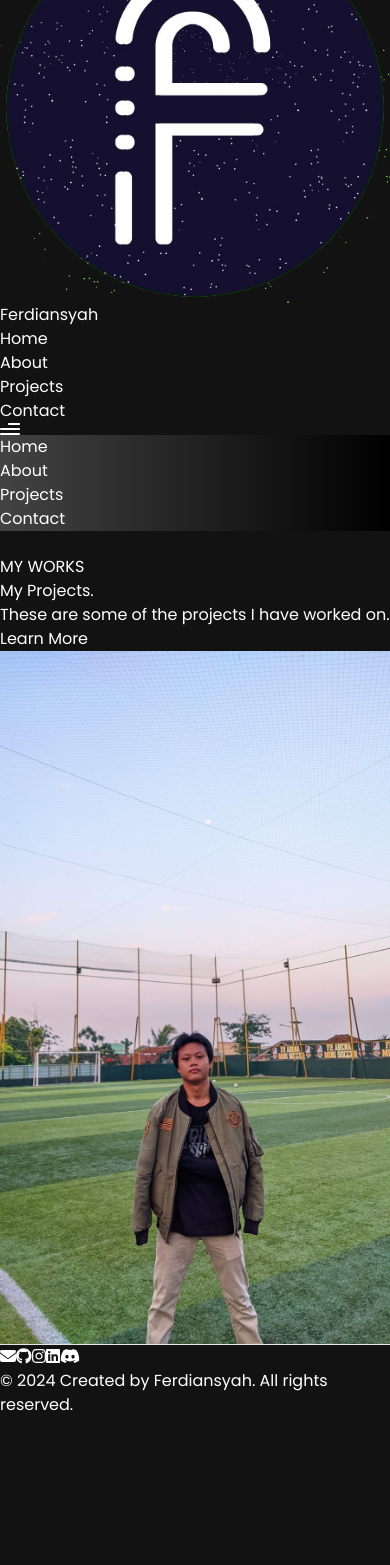
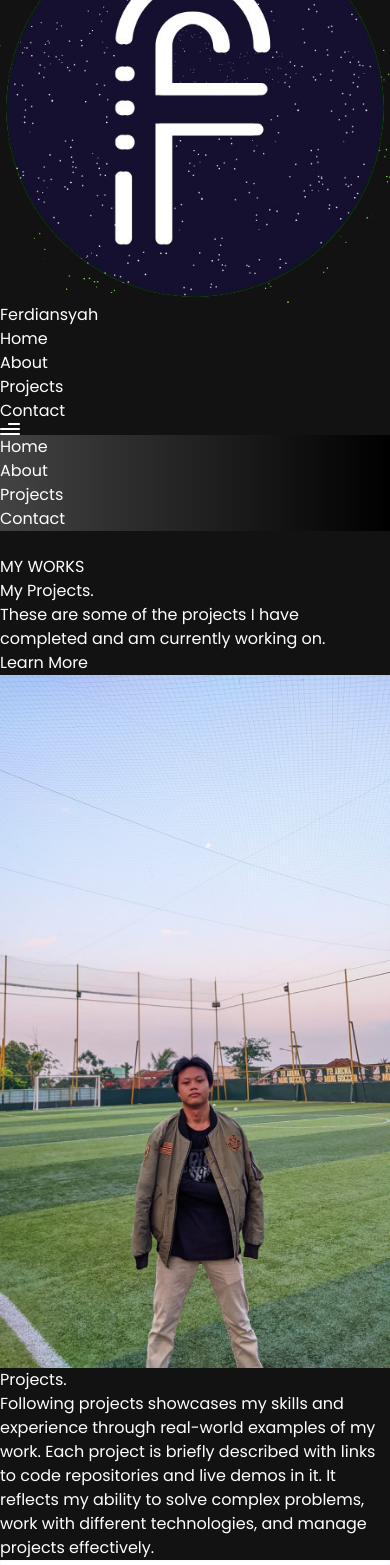
Before and after one commit to dayyysss/ferdi-portofolio, a React (Vite) app: page /projects in a window 390 px wide. Shown: the part 87-1652 px from the top of the page. Before the commit the page ends 1504 px from the top, so only its background shows below. Built offline with nearby package versions, Linux system fonts and the light colour scheme.

Commit message:
revamp projectpage

```diff
--- a/src/App.jsx
+++ b/src/App.jsx
@@ -1,7 +1,7 @@
 import { BrowserRouter, Routes, Route } from "react-router-dom";
 import { Navbar, Home, About, Projects, Contact, StarsCanvas, Footer } from "./components";
 import AboutPage from "./components/about/AboutPage";
-import ProjectPage from "./components/projects/ProjectPage";
+import ProjectPage from "./components/projects/ProjectsPage";
 import ReactFullpage from '@fullpage/react-fullpage';
 
 const App = () => {
--- a/src/components/projects/ProjectPage.jsx
+++ /dev/null
@@ -1,81 +0,0 @@
-import React from "react";
-import { motion } from "framer-motion";
-import { Link } from "react-router-dom";
-import { styles } from "../../styles";
-import Hr from '../Hr';
-import MeAbout from "../../assets/me2.jpeg";
-import Button from '../Button';
-import MainLayout from "../../layouts/MainLayout";
-import SectionWrapper from "../../hoc/SectionWrapper";
-
-const ProjectsContent = () => {
-  return (
-    <section id="projects" className="relative w-full h-screen mx-auto overflow-hidden">
-    <div className="container mx-auto flex flex-col md:flex-row items-center gap-10 md:gap-20 px-5 overflow-hidden">
-      <div className="order-2 md:order-1 flex flex-col justify-center items-start text-start">
-      <motion.p
-          className={`${styles.sectionSubText}`}
-          initial={{ y: -20, opacity: 0 }}
-          whileInView={{ y: 0, opacity: 1 }}
-          transition={{ delay: 0.1, type: "spring" }}
-        >
-          MY WORKS
-        </motion.p>
-        <motion.h1
-          className="bg-white lg:bg-transparent bg-opacity-50 px-3 md:px-0 text-4xl md:text-6xl font-bold"
-          initial={{ x: -100, opacity: 0 }}
-          whileInView={{ x: 0, opacity: 1 }}
-          transition={{ delay: 0.1, type: "spring" }}
-        >
-          My Projects.
-        </motion.h1>
-        <Hr />
-        <motion.p
-          className="text-xl mt-4 tracking-wider text-white-100 leading-[1.7rem] mb-5"
-          initial={{ x: -100, opacity: 0 }}
-          whileInView={{ x: 0, opacity: 1 }}
-          transition={{ delay: 0.2, type: "spring" }}
-        >
-          These are some of the projects I have worked on.
-        </motion.p>
-        <motion.div
-          initial={{ y: 40, opacity: 0 }}
-          whileInView={{ y: 0, opacity: 1 }}
-          transition={{ delay: 0.3, type: "spring" }}
-        >
-          <Button variation="primary">
-            <Link to="/projects">Learn More</Link>
-          </Button>
-        </motion.div>
-      </div>
-
-      <div className="order-1 md:order-2 overflow-hidden">
-        <motion.div
-          className="h-[300px] md:h-[550px] w-[300px] md:w-[400px] ml-0"
-          initial={{ x: 300, opacity: 0, z: -100 }}
-          whileInView={{ x: 0, opacity: 1, z: 0 }}
-          transition={{ delay: 0.5, type: "spring", stiffness: 100, damping: 20 }}
-        >
-          <img
-            src={MeAbout}
-            className="object-cover w-full h-full rounded-3xl grayscale hover:grayscale-0 transition-all duration-300"
-            alt="Ferdi"
-          />
-        </motion.div>
-      </div>
-    </div>
-  </section>
-  );
-};
-
-const WrappedProjectsContent = SectionWrapper(ProjectsContent, "projects");
-
-const ProjectPage = () => {
-  return (
-    <MainLayout>
-      <WrappedProjectsContent />
-    </MainLayout>
-  );
-};
-
-export default ProjectPage;
--- /dev/null
+++ b/src/components/projects/ProjectsPage.jsx
@@ -0,0 +1,159 @@
+import React from "react";
+import { motion } from "framer-motion";
+import { Link } from "react-router-dom";
+import { styles } from "../../styles";
+import Hr from '../Hr';
+import { Tilt } from "react-tilt";
+import MeAbout from "../../assets/me2.jpeg";
+import Button from '../Button';
+import MainLayout from "../../layouts/MainLayout";
+import SectionWrapper from "../../hoc/SectionWrapper";
+import { fadeIn, textVariant } from "../../utils/motion";
+import { projects } from "../../constants";
+import { github } from "../../assets";
+
+const ProjectCard = ({
+  index,
+  name,
+  description,
+  tags,
+  image,
+  source_code_link,
+}) => (
+  <motion.div variants={fadeIn("up", "spring", index * 0.5, 0.75)}>
+    <Tilt
+      options={{
+        max: 45,
+        scale: 1,
+        speed: 450,
+      }}
+      className="bg-tertiary p-5 rounded-2xl sm:w-[360px] w-full"
+    >
+      <div className="relative w-full h-[230px]">
+        <img
+          src={image}
+          alt="project_image"
+          className="w-full h-full object-cover rounded-2xl"
+        />
+        <div className="absolute inset-0 flex justify-end m-3 card-img_hover">
+          <div
+            onClick={() => window.open(source_code_link, "_blank")}
+            className="black-gradient w-10 h-10 rounded-full flex justify-center items-center cursor-pointer"
+          >
+            <img
+              src={github}
+              alt="source code"
+              className="w-1/2 h-1/2 object-contain"
+            />
+          </div>
+        </div>
+      </div>
+      <div className="mt-5">
+        <h3 className="text-white font-bold text-[24px]">{name}</h3>
+        <p className="mt-2 text-secondary text-[14px]">{description}</p>
+      </div>
+      <div className="mt-4 flex flex-wrap gap-2">
+        {tags.map((tag) => (
+          <p key={`${name}-${tag.name}`} className={`text-[14px] ${tag.color}`}>
+            #{tag.name}
+          </p>
+        ))}
+      </div>
+    </Tilt>
+  </motion.div>
+);
+
+const ProjectsContent = () => (
+<>
+  <section id="projects" className="relative w-full h-screen mx-auto overflow-hidden">
+    <div className="container mx-auto flex flex-col md:flex-row items-center gap-10 md:gap-20 px-5 overflow-hidden mt-10">
+      <div className="order-2 md:order-1 flex flex-col justify-center items-start text-start">
+        <motion.p
+          className={`${styles.sectionSubText}`}
+          initial={{ y: -20, opacity: 0 }}
+          whileInView={{ y: 0, opacity: 1 }}
+          transition={{ delay: 0.1, type: "spring" }}
+        >
+          MY WORKS
+        </motion.p>
+        <motion.h1
+          className="bg-white lg:bg-transparent bg-opacity-50 px-3 md:px-0 text-4xl md:text-6xl font-bold"
+          initial={{ x: -100, opacity: 0 }}
+          whileInView={{ x: 0, opacity: 1 }}
+          transition={{ delay: 0.1, type: "spring" }}
+        >
+          My Projects.
+        </motion.h1>
+        <Hr />
+        <motion.p
+          className="text-xl mt-4 tracking-wider text-white-100 leading-[1.7rem] mb-5"
+          initial={{ x: -100, opacity: 0 }}
+          whileInView={{ x: 0, opacity: 1 }}
+          transition={{ delay: 0.2, type: "spring" }}
+        >
+          These are some of the projects I have completed and am currently working on.
+        </motion.p>
+        <motion.div
+          initial={{ y: 40, opacity: 0 }}
+          whileInView={{ y: 0, opacity: 1 }}
+          transition={{ delay: 0.3, type: "spring" }}
+        >
+          <Button variation="primary">
+            <Link to="/projects">Learn More</Link>
+          </Button>
+        </motion.div>
+      </div>
+      <div className="order-1 md:order-2 overflow-hidden">
+        <motion.div
+          className="h-[300px] md:h-[550px] w-[300px] md:w-[500px] ml-0"
+          initial={{ x: 300, opacity: 0, z: -100 }}
+          whileInView={{ x: 0, opacity: 1, z: 0 }}
+          transition={{ delay: 0.5, type: "spring", stiffness: 100, damping: 20 }}
+        >
+          <img
+            src={MeAbout}
+            className="object-cover w-full h-full rounded-3xl grayscale hover:grayscale-0 transition-all duration-300"
+            alt="Ferdi"
+          />
+        </motion.div>
+      </div>
+    </div>
+  </section>
+    <Hr />
+  <section className="relative w-full h-screen mx-auto overflow-hidden">
+    <motion.div variants={textVariant()}>
+      <h2 className={`${styles.sectionHeadText}`}>Projects.</h2>
+    </motion.div>
+
+    <div className="w-full flex">
+      <motion.p
+        variants={fadeIn("", "", 0.1, 1)}
+        className="mt-3 text-secondary text-[17px] max-w-3xl leading-[30px]"
+      >
+        Following projects showcases my skills and experience through
+        real-world examples of my work. Each project is briefly described with
+        links to code repositories and live demos in it. It reflects my
+        ability to solve complex problems, work with different technologies,
+        and manage projects effectively.
+      </motion.p>
+    </div>
+
+    <div className="mt-20 flex flex-wrap gap-7">
+      {projects.map((project, index) => (
+        <ProjectCard key={`project-${index}`} index={index} {...project} />
+      ))}
+    </div>
+    <Button />
+  </section>
+  </>
+);
+
+const WrappedProjectsContent = SectionWrapper(ProjectsContent, "projects");
+
+const ProjectsPage = () => (
+  <MainLayout>
+    <WrappedProjectsContent />
+  </MainLayout>
+);
+
+export default ProjectsPage;
```
